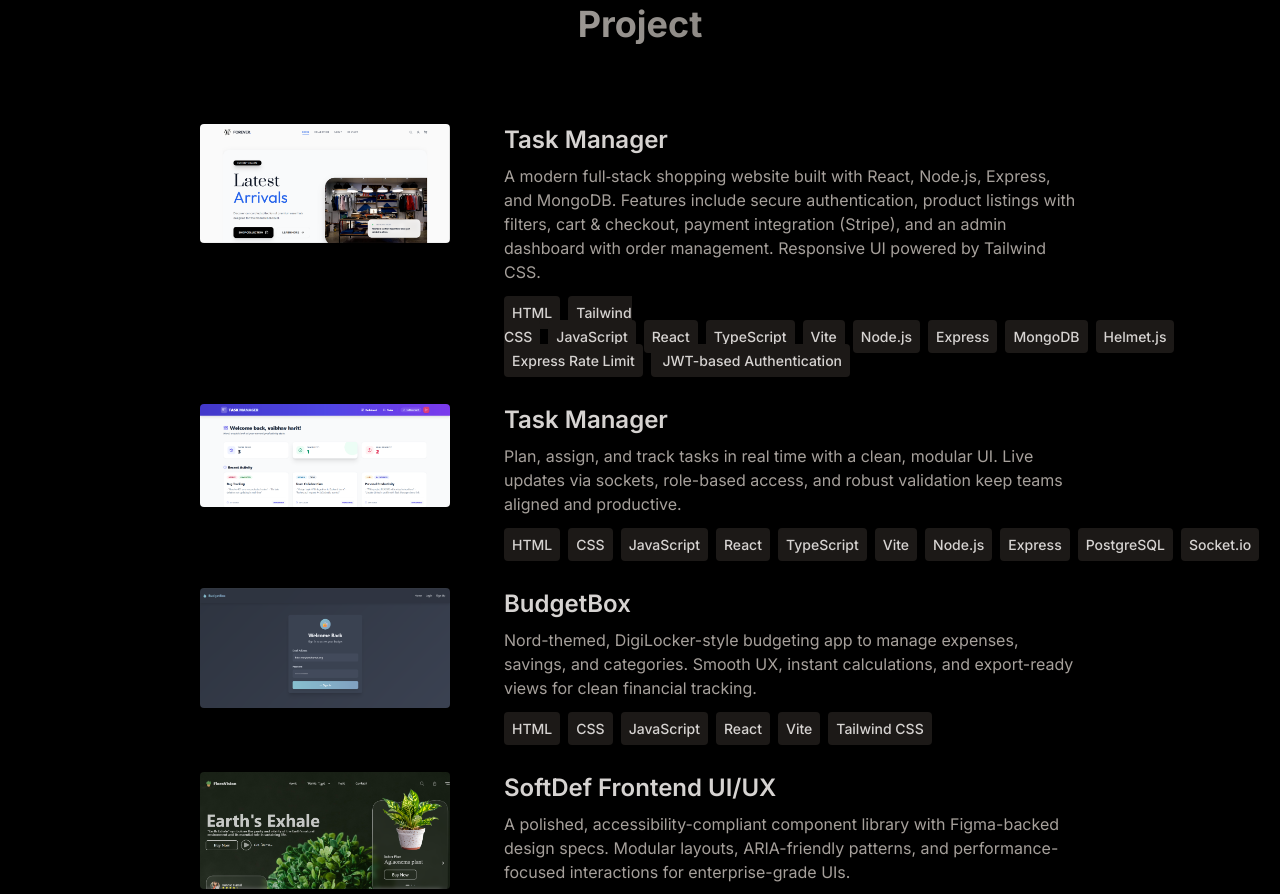
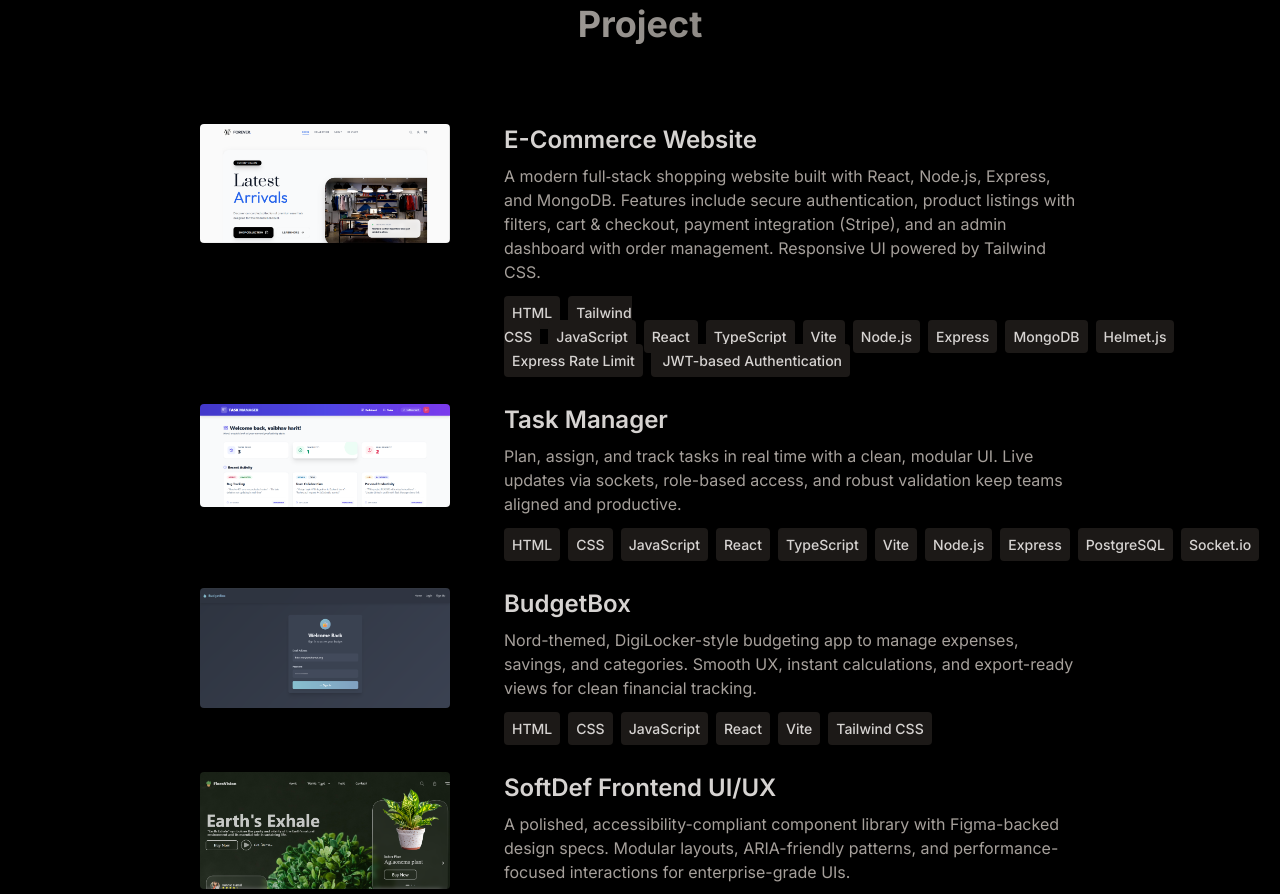
Before and after one commit to vaibhavharit14/Portfolio, a React (Vite) app: page / in a window 1280 px wide. Shown: the part 1300-2194 px from the top of the page. Built offline with nearby package versions, Linux system fonts and the light colour scheme; a web font is replaced by a local one.

Commit message:
Fixed lint errors (unused imports) and corrected project title. Adjusted ESLint config for motion variable.

```diff
--- a/eslint.config.js
+++ b/eslint.config.js
@@ -23,7 +23,7 @@ export default defineConfig([
       },
     },
     rules: {
-      'no-unused-vars': ['error', { varsIgnorePattern: '^[A-Z_]' }],
+      'no-unused-vars': ['error', { varsIgnorePattern: '^[A-Z_]|motion' }],
     },
   },
 ])
--- a/src/component/Technologies.jsx
+++ b/src/component/Technologies.jsx
@@ -2,7 +2,7 @@ import React from 'react'
 import { RiReactjsLine } from 'react-icons/ri'
 import { TbBrandTailwind } from 'react-icons/tb'
 import { SiHtml5, SiCss3, SiJavascript, SiJquery, SiBootstrap } from 'react-icons/si'
-import {animate, inertia, motion} from 'framer-motion'
+import { motion } from 'framer-motion'
 
 const iconVariants =(duration) =>({
   initial:{y:-10},
--- a/src/constants/index.js
+++ b/src/constants/index.js
@@ -12,7 +12,7 @@ import project11 from "../assets/projects/budgetbox.png";
 import project12 from "../assets/projects/softdef.png";
 import project13 from "../assets/projects/signature.png";
 import project14 from "../assets/projects/shopping.png";
-import { link } from "framer-motion/client";
+
 
 export const HERO_CONTENT = `I'm a passionate Full-Stack Developer with a sharp eye for design and a love for clean, scalable code. I specialize in building responsive, user-friendly web interfaces using React, Vite, Tailwind CSS, HTML, CSS, and JavaScript, while also architecting robust backend systems with Node.js, Express, TypeScript, and PostgreSQL.`;
 
@@ -21,7 +21,7 @@ export const ABOUT_TEXT = `I am a dedicated and versatile Frontend developer wit
 
 export const PROJECTS = [
   {
-  title: "Task Manager",
+  title: "E-Commerce Website",
   image: project14,
   description:
     "A modern full‑stack shopping website built with React, Node.js, Express, and MongoDB. Features include secure authentication, product listings with filters, cart & checkout, payment integration (Stripe), and an admin dashboard with order management. Responsive UI powered by Tailwind CSS.",
```
